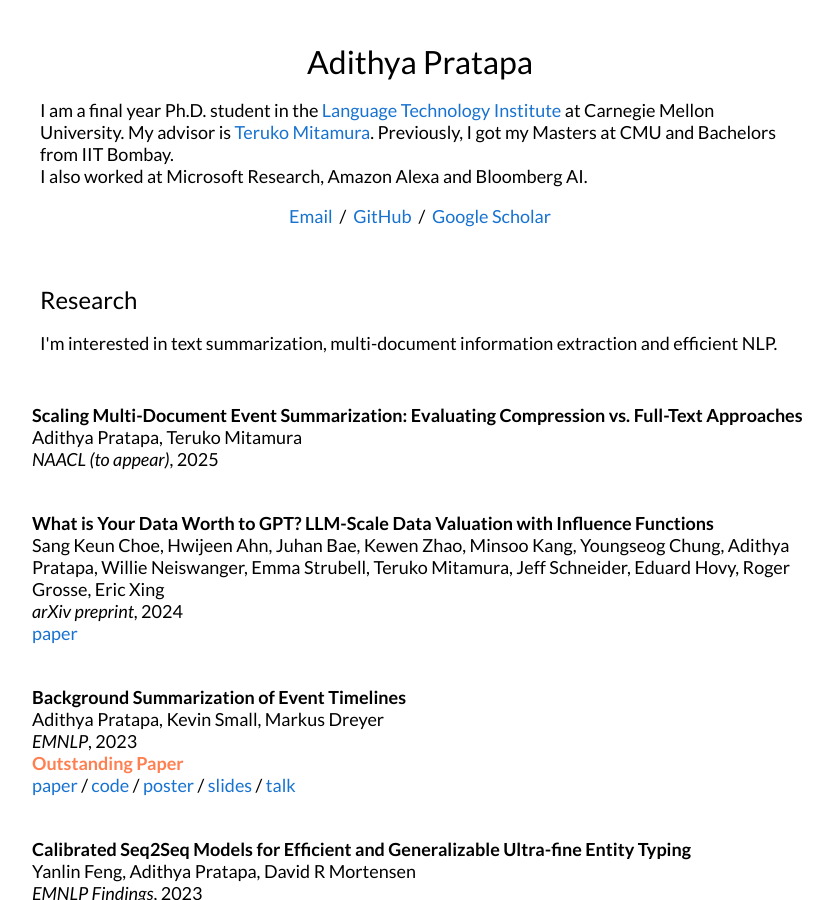
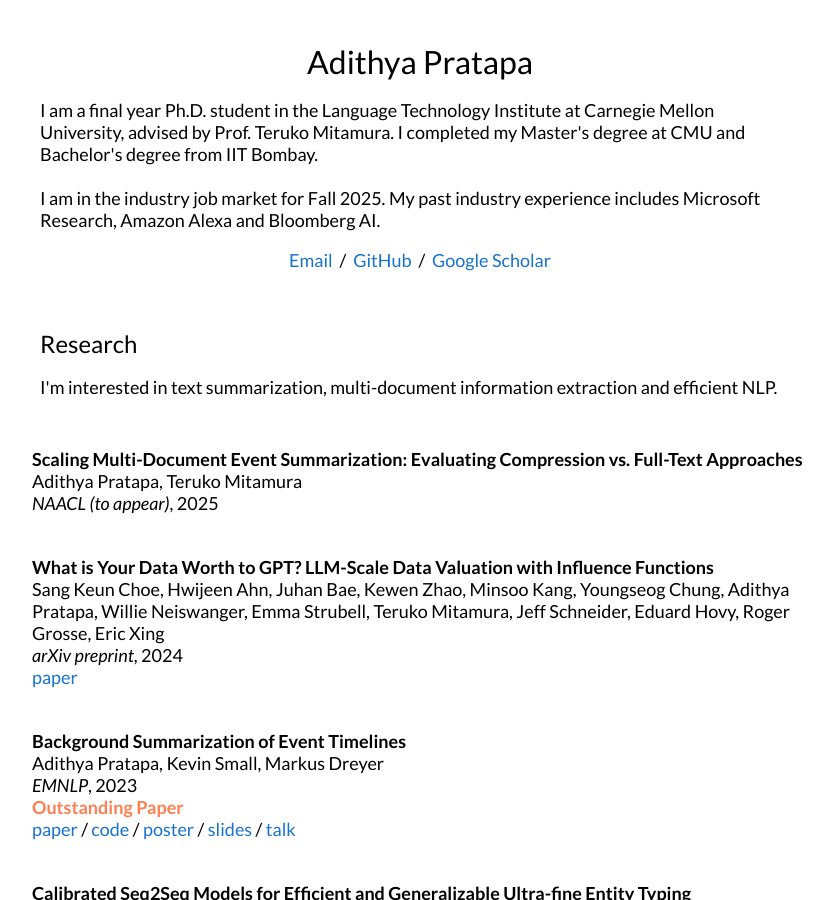
Before and after one commit to adithya7/adithya7.github.io, a Jekyll site: the page built from _posts/2025-01-22-scaling.md, in a window 1280 px wide and 900 px high. Shown: the whole window, without its empty margins (220-1053 px from the left). Built offline with Jekyll 4.4.1, drawn with Linux system fonts in a browser that asks for light colours.

Commit message:
Update default.html

```diff
--- a/_layouts/default.html
+++ b/_layouts/default.html
@@ -26,7 +26,9 @@
                 Adithya Pratapa
               </h1>
               <p>
-                I am a final year Ph.D. student in the <a href="https://lti.cs.cmu.edu">Language Technology Institute</a> at Carnegie Mellon University. My advisor is <a href="https://scholar.google.com/citations?user=gjsxBCkAAAAJ">Teruko Mitamura</a>. Previously, I got my Masters at CMU and Bachelors from IIT Bombay.<br>I also worked at Microsoft Research, Amazon Alexa and Bloomberg AI.
+                I am a final year Ph.D. student in the Language Technology Institute at Carnegie Mellon University, advised by Prof. Teruko Mitamura. I completed my Master's degree at CMU and Bachelor's degree from IIT Bombay.
+                <br><br>
+                I am in the industry job market for Fall 2025. My past industry experience includes Microsoft Research, Amazon Alexa and Bloomberg AI.
               </p>
               <p style="text-align:center">
                 <a href="mailto:vpratapa@cs.cmu.edu">Email</a> &nbsp;/&nbsp;
```
